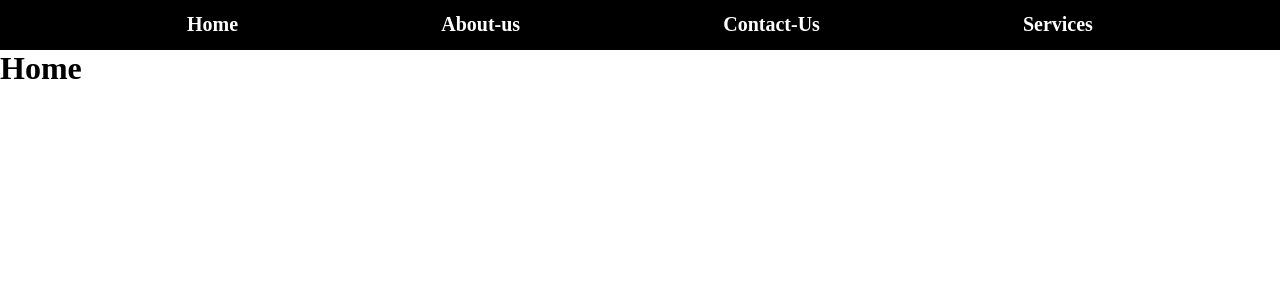
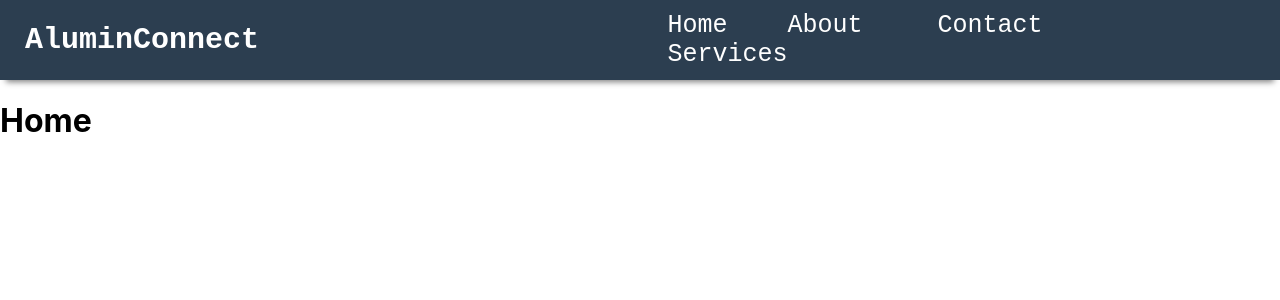
Before and after one commit to ChetnaNSharma/Alumni-Connect, a React (Create React App) app in the folder alumni-connect/: page / in a window 1280 px wide. Shown: the top 300 px of the page. Built offline with nearby package versions, Linux system fonts and the light colour scheme.

Commit message:
updated changes

```diff
--- a/alumni-connect/src/Components/Navbar/Navbar.css
+++ b/alumni-connect/src/Components/Navbar/Navbar.css
@@ -1,42 +1,99 @@
-*
-{
-    padding:0;
-    margin:0;
-    font-family: 'Times New Roman', Times, serif;
+body{
+  margin: 0;
+  padding: 0;
 }
-ul {
-list-style:none;
+.navbar{
+  box-shadow: 0 8px 6px -6px gray;
+  background-color: #2C3E50 ;
+  width: 100%;
+  height: 80px;
+  font-family: 'Courier New', Courier, monospace;
   display: flex;
-  flex-direction: row;
-  flex-wrap: wrap;
-  justify-content: space-evenly;
+}
+.navbar .rightside{
+  flex: 70%;
+  justify-content: right;
+  display: flex;
+  align-items: center;
+  margin-right: 10px;
+}
+.navbar .rightside .links{
+  max-height: 80px;
+}
+.navbar .rightside .links a {
+  text-decoration: none;
+  color: white;
+  font-size: 25px;
+  margin-right: 20px;
+  padding:20px;
+}
+.navbar .rightside .links a:hover{
+  background-color: white;
+  color: #2C3E50;
+  font-weight: bold;
+  border-radius: 10px;
+}
+.navbar .rightside button{
+  display: none;
+  margin-left: 150px;
+}
+#hidden{
+  display: flex;
+}
+.navbar .leftside {
+  flex: 70%;
+  display: flex;
+  align-items: center;
+  padding-left: 25px;
+  justify-content: left;
+}
+.navbar .leftside a{
+  text-decoration: none;
+  color: white;
+  font-size: 30px;
+  font-weight: bolder;
 
 }
-ul li {
-    margin-top: 1%;
+@media only screen and (max-width:850px) {
+  .navbar .rightside .links a {
+      font-size: 20px;
+  }
 }
-a{
- text-decoration: none;
- color: white;
+@media only screen and (max-width:750px) {
+  .navbar .rightside .links a {
+      font-size: 15px;
+  }
 }
-.nav{
-    background-color: black;
-    height: 50px;
+@media only screen and (max-width:650px) {
+  .navbar .rightside button{
+      display: flex;
+
+  }
+  .navbar .rightside .links{
+      display: none;
+  }
+  #hidden{
+      position: absolute;
+      left: 0;
+      top: 80px;
+      height: 290px;
+      max-height: 290px;
+      width: 100%;
+      background-color:#2C3E50 ;
+      display: flex;
+      flex-direction:column ;
+      align-items: center;
+  }
+  #hidden a{
+      margin: 5px;
+      font-size: 20px;
+  }
+  #hidden a:hover{
+      background-color: white;
+      color:#2C3E50  ;
+      width: 90%;
+      text-align: center;
+      border-radius:10px ;
+  }
+
 }
-
-.Nav-bar{
-  width: 90%;
-  padding: 0.5rem 1rem;
-  font-size: 20px;
-  font-weight: 700;
-}
-.Nav-bar:hover{
-   border-radius: 1rem;
-   box-shadow: 2px 2px 3px 3px rgb(216, 191, 216),
-                 2px 2px 5px 4px rgb(216, 191, 216);
-   color: rgb(216, 191, 216);
-}
-
-.option :hover {
-    color: white;
-  }
--- a/alumni-connect/src/Components/Navbar/Navbar.js
+++ b/alumni-connect/src/Components/Navbar/Navbar.js
@@ -1,29 +1,29 @@
-import React from 'react'
+import React,{useState} from 'react'
 import './Navbar.css';
-import {Link, BrowserRouter as Router} from 'react-router-dom';
 
-
+import ReorderIcon from '@material-ui/icons/Reorder';
 
 const Navbar = () => {
+
+    const [showLinks ,setShowLinks] = useState(false)
     return (
-      <div className = "nav">
-        <Router>
-          <ul>
-            <li className="option">
-              <Link className="Nav-bar" to="/">Home</Link>
-            </li>
-            <li className="option">
-              <Link className="Nav-bar" to="/about">About-us</Link>
-            </li>
-            <li className="option">
-              <Link className="Nav-bar" to="/contact">Contact-Us</Link>
-            </li>
-            <li className="option">
-              <Link className="Nav-bar" to="/">Services</Link>
-            </li>
-          </ul>
-        </Router>
-      </div>
+        <div className="navbar">
+
+            <div className="leftside">
+                <a  href="/">AluminConnect</a>
+            </div>
+
+            <div className="rightside">
+                <div className="links" id={showLinks ? "hidden" : ""}>
+                    <a  href="/">Home</a>
+                    <a href="/about">About </a>
+                    <a href="/contact">Contact </a>
+                    <a href="/service">Services </a>
+                </div>
+                <button onClick={()=> setShowLinks(!showLinks)}><ReorderIcon/></button>
+            </div>
+
+        </div>
     );
 }
 
```
